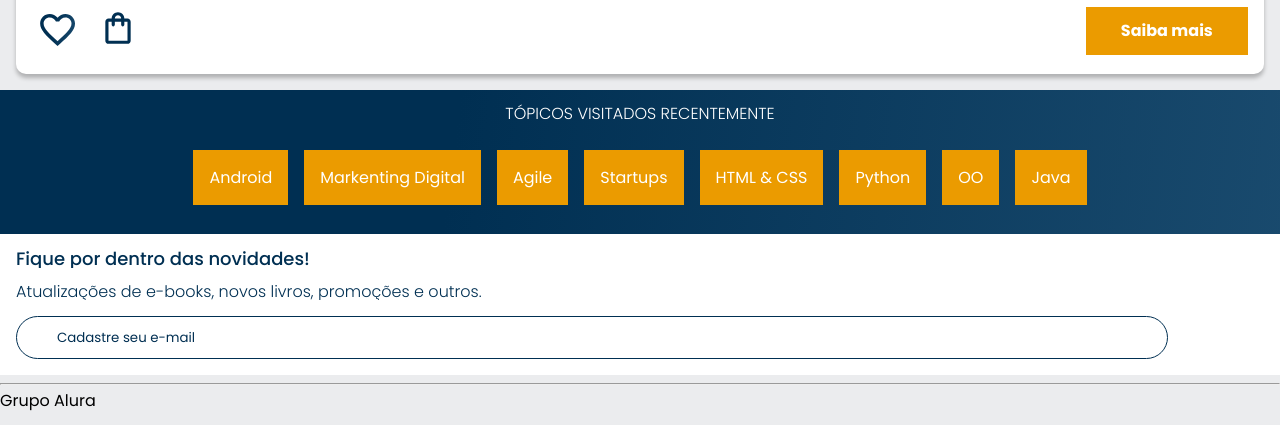
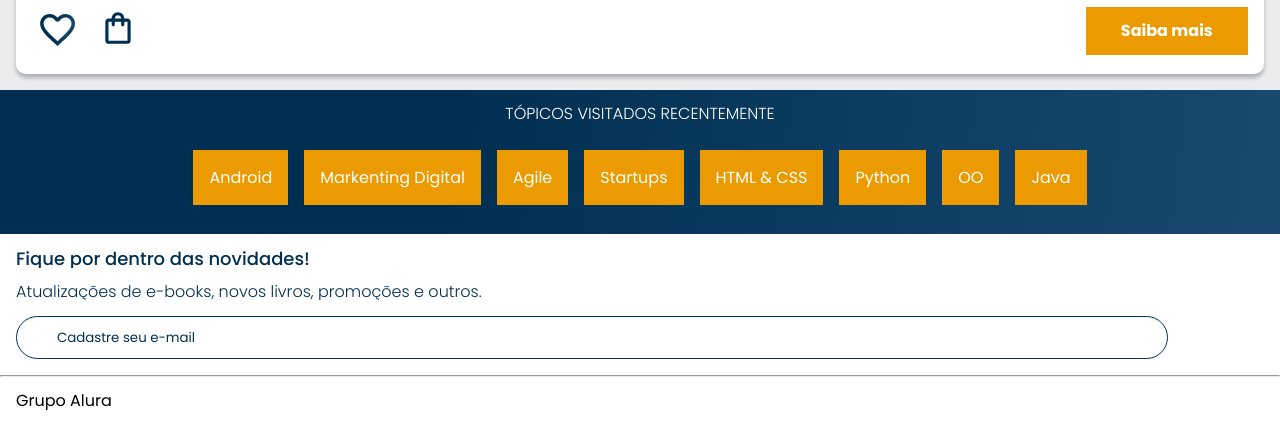
Before and after one commit to nicolecruzz/AluraBooks, a plain HTML site: page index.html in a window 1280 px wide. Shown: the part 2236-2661 px from the top of the page. Drawn offline with nearby package versions, Linux system fonts and the light colour scheme; files that its build step writes are made by us from their sources.

Commit message:
arrumando rodape

```diff
--- a/styles.css
+++ b/styles.css
@@ -3,6 +3,7 @@
 @import url(styles/carrossel.css);
 @import url(styles/topicos.css);
 @import url(styles/contato.css);
+@import url(styles/rodape.css);
 
 :root {
     --cor-de-fundo: #EBECEE;
```
Also changed, not shown: index.html (+1 -1 lines), styles/rodape.css (line endings or trailing spaces).
